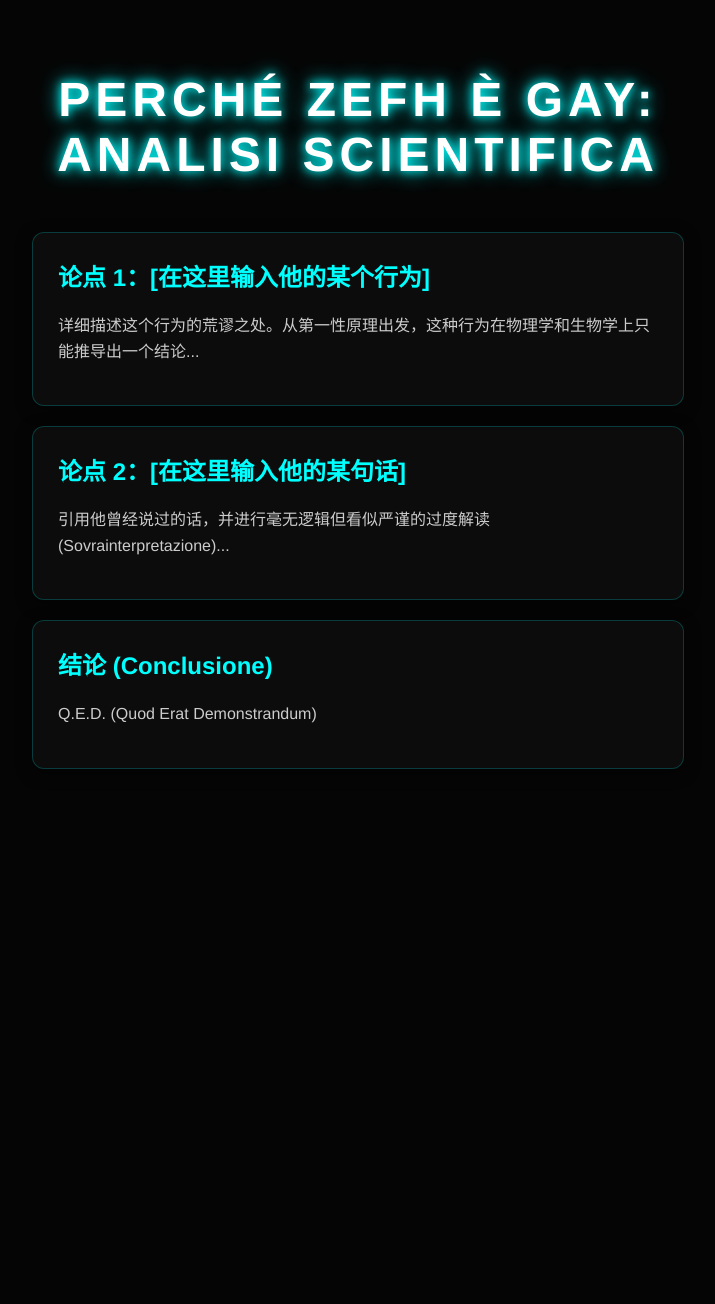
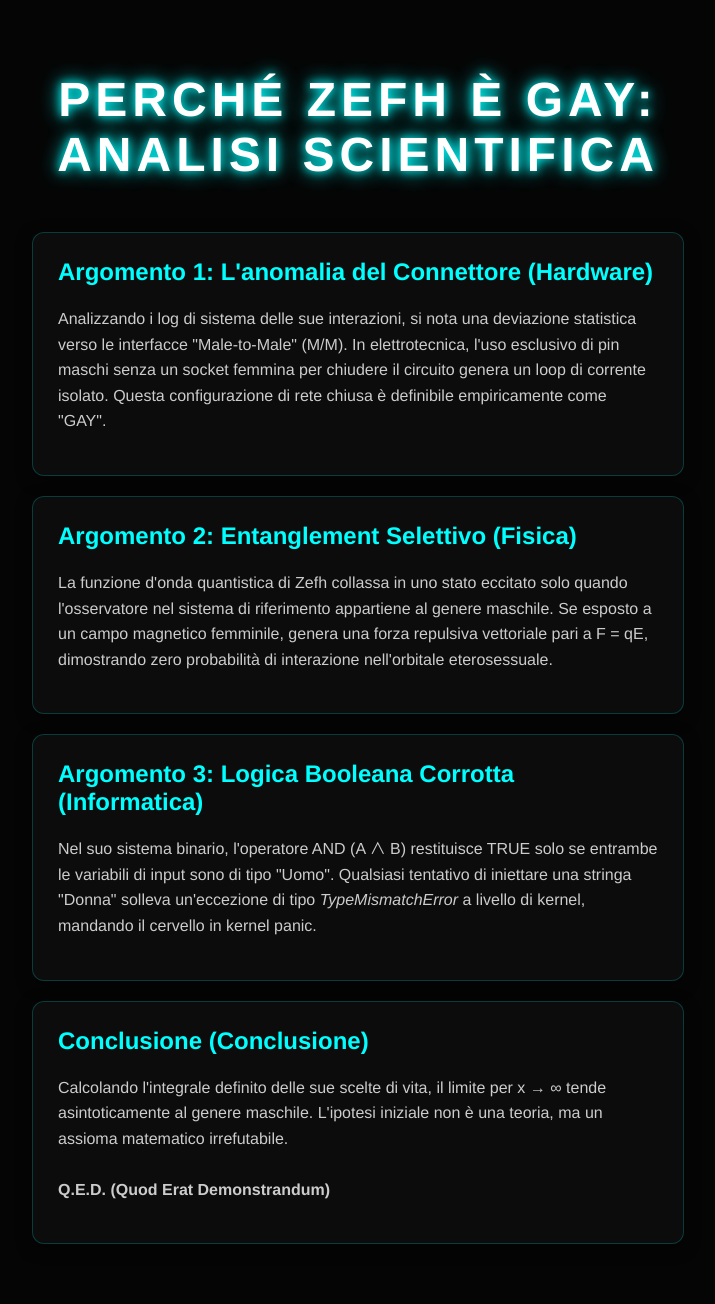
Before and after one commit to DanieleZ18/apprunner-test, a Flask app: page / in a window 1280 px wide. Shown: the whole page, without its empty margins (282-997 px from the left). Before the commit the page ends 769 px from the top, so only its background shows below. Run offline with Flask 3, Linux system fonts and the light colour scheme.

Commit message:
Update index.html

```diff
--- a/templates/index.html
+++ b/templates/index.html
@@ -61,19 +61,24 @@
 
     <h1>Perché ZEFH è GAY:<br>Analisi Scientifica</h1>
 
-    <div class="evidence-card">
-        <h2>论点 1：[在这里输入他的某个行为]</h2>
-        <p>详细描述这个行为的荒谬之处。从第一性原理出发，这种行为在物理学和生物学上只能推导出一个结论...</p>
+<div class="evidence-card">
+        <h2>Argomento 1: L'anomalia del Connettore (Hardware)</h2>
+        <p>Analizzando i log di sistema delle sue interazioni, si nota una deviazione statistica verso le interfacce "Male-to-Male" (M/M). In elettrotecnica, l'uso esclusivo di pin maschi senza un socket femmina per chiudere il circuito genera un loop di corrente isolato. Questa configurazione di rete chiusa è definibile empiricamente come "GAY".</p>
     </div>
 
     <div class="evidence-card">
-        <h2>论点 2：[在这里输入他的某句话]</h2>
-        <p>引用他曾经说过的话，并进行毫无逻辑但看似严谨的过度解读 (Sovrainterpretazione)...</p>
+        <h2>Argomento 2: Entanglement Selettivo (Fisica)</h2>
+        <p>La funzione d'onda quantistica di Zefh collassa in uno stato eccitato solo quando l'osservatore nel sistema di riferimento appartiene al genere maschile. Se esposto a un campo magnetico femminile, genera una forza repulsiva vettoriale pari a F = qE, dimostrando zero probabilità di interazione nell'orbitale eterosessuale.</p>
     </div>
 
     <div class="evidence-card">
-        <h2>结论 (Conclusione)</h2>
-        <p>Q.E.D. (Quod Erat Demonstrandum)</p>
+        <h2>Argomento 3: Logica Booleana Corrotta (Informatica)</h2>
+        <p>Nel suo sistema binario, l'operatore AND (A ∧ B) restituisce TRUE solo se entrambe le variabili di input sono di tipo "Uomo". Qualsiasi tentativo di iniettare una stringa "Donna" solleva un'eccezione di tipo <i>TypeMismatchError</i> a livello di kernel, mandando il cervello in kernel panic.</p>
+    </div>
+
+    <div class="evidence-card">
+        <h2>Conclusione (Conclusione)</h2>
+        <p>Calcolando l'integrale definito delle sue scelte di vita, il limite per x &rarr; &infin; tende asintoticamente al genere maschile. L'ipotesi iniziale non è una teoria, ma un assioma matematico irrefutabile.<br><br><b>Q.E.D. (Quod Erat Demonstrandum)</b></p>
     </div>
 
 </body>
```
